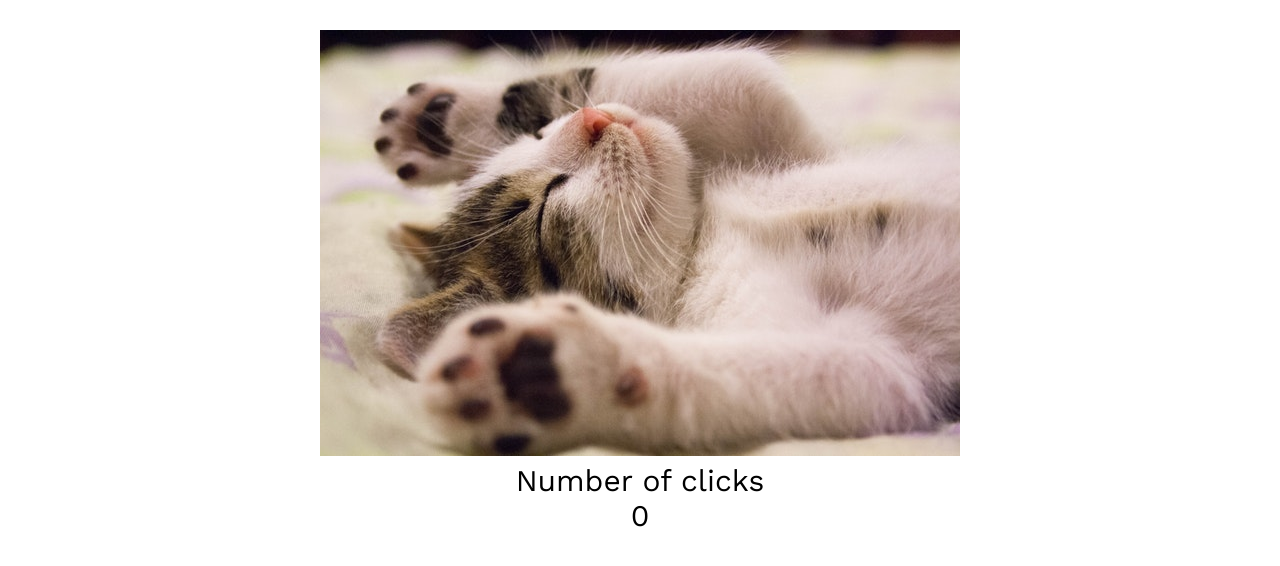
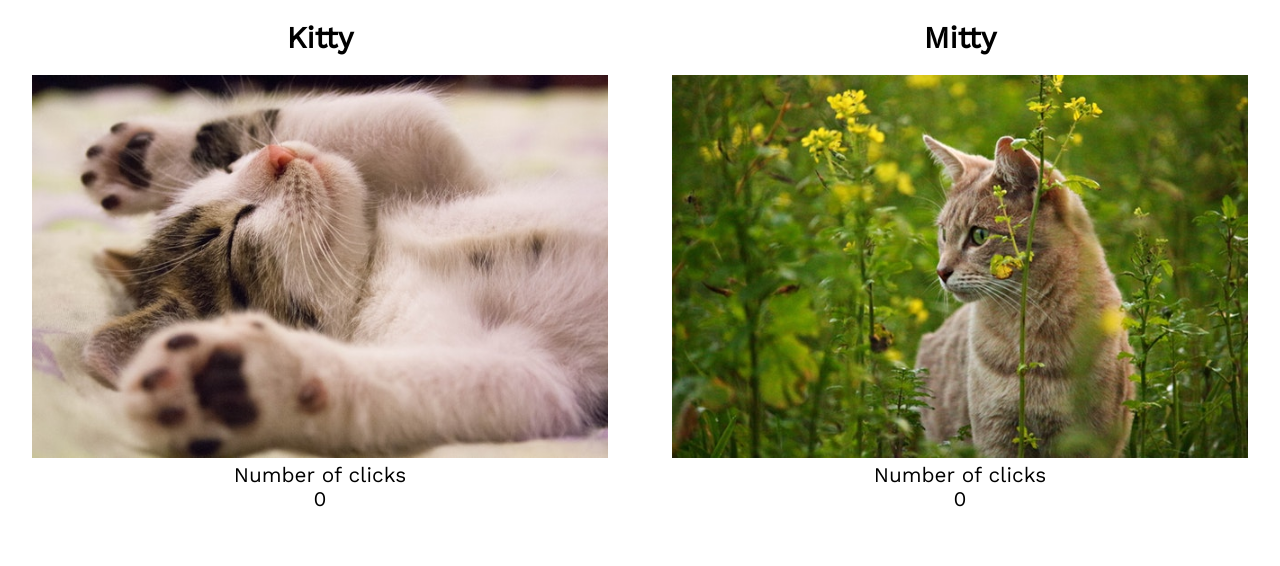
Before and after one commit to moonfallmaple/cat-clicker, a plain HTML site: page index.html in a window 1280 px wide. Drawn offline with nearby package versions, Linux system fonts and the light colour scheme.

Commit message:
Add code for Requirement 2

```diff
--- a/css/style.css
+++ b/css/style.css
@@ -1,7 +1,32 @@
+* {
+	margin: 0;
+	padding: 0;
+}
+
 body {
-	font: 30px 'Work Sans', sans-serif;
+	font: 1.3em 'Work Sans', sans-serif;
 }
 
 .container {
+	text-align: center
+}
+
+h3 {
 	text-align: center;
+	margin: 20px;
+	font-size: 30px;
 }
+
+ul {
+	display: flex;
+	justify-content: space-between;
+	align-items: center;
+}
+
+li {
+	list-style: none;
+}
+
+img {
+	width: 90%;
+}
--- a/index.html
+++ b/index.html
@@ -11,11 +11,26 @@
     <body>
 
 		<div class="container">
-			<figure>
-				<img id ="kitty" src="img/pexels-photo-416160.jpeg">
-				<figcaption>Number of clicks</figcaption>
-                <span class="click-number">0</span>
-			</figure>
+            <ul>
+                <li>
+                    <h3>Kitty</h3>
+                    <figure>
+                        <img class="kitty" src="img/pexels-photo-416160.jpeg">
+                        <figcaption>Number of clicks</figcaption>
+                        <span class="kitty-number">0</span>
+                    </figure>
+                </li>
+
+                <li>
+                    <h3>Mitty</h3>
+                    <figure>
+                        <img class="mitty" src="img/pexels-photo-236603.jpeg">
+                        <figcaption>Number of clicks</figcaption>
+                        <span class="mitty-number">0</span>
+                    </figure>
+                </li>
+            </ul>
+
 		</div>
 
 		<script src="js/app.js"></script>
--- a/js/app.js
+++ b/js/app.js
@@ -1,8 +1,16 @@
-const cat = document.getElementById('kitty');
-let clickCounter = 0;
+let kitty = document.querySelector('.kitty');
+let mitty = document.querySelector('.mitty');
+let kittyCounter = 0;
+let mittyCounter = 0;
 
-cat.addEventListener('click', () => {
-	let numberOfClicks = document.querySelector('.click-number');
-	clickCounter++;
-	numberOfClicks.innerHTML = clickCounter;
+kitty.addEventListener('click', () => {
+	let kittyNumber = document.querySelector('.kitty-number');
+	kittyCounter++;
+	kittyNumber.innerHTML = kittyCounter;
 }, false);
+
+mitty.addEventListener('click', () => {
+	let mittyNumber = document.querySelector('.mitty-number');
+	mittyCounter++;
+	mittyNumber.innerHTML = mittyCounter;
+}, false);
```
